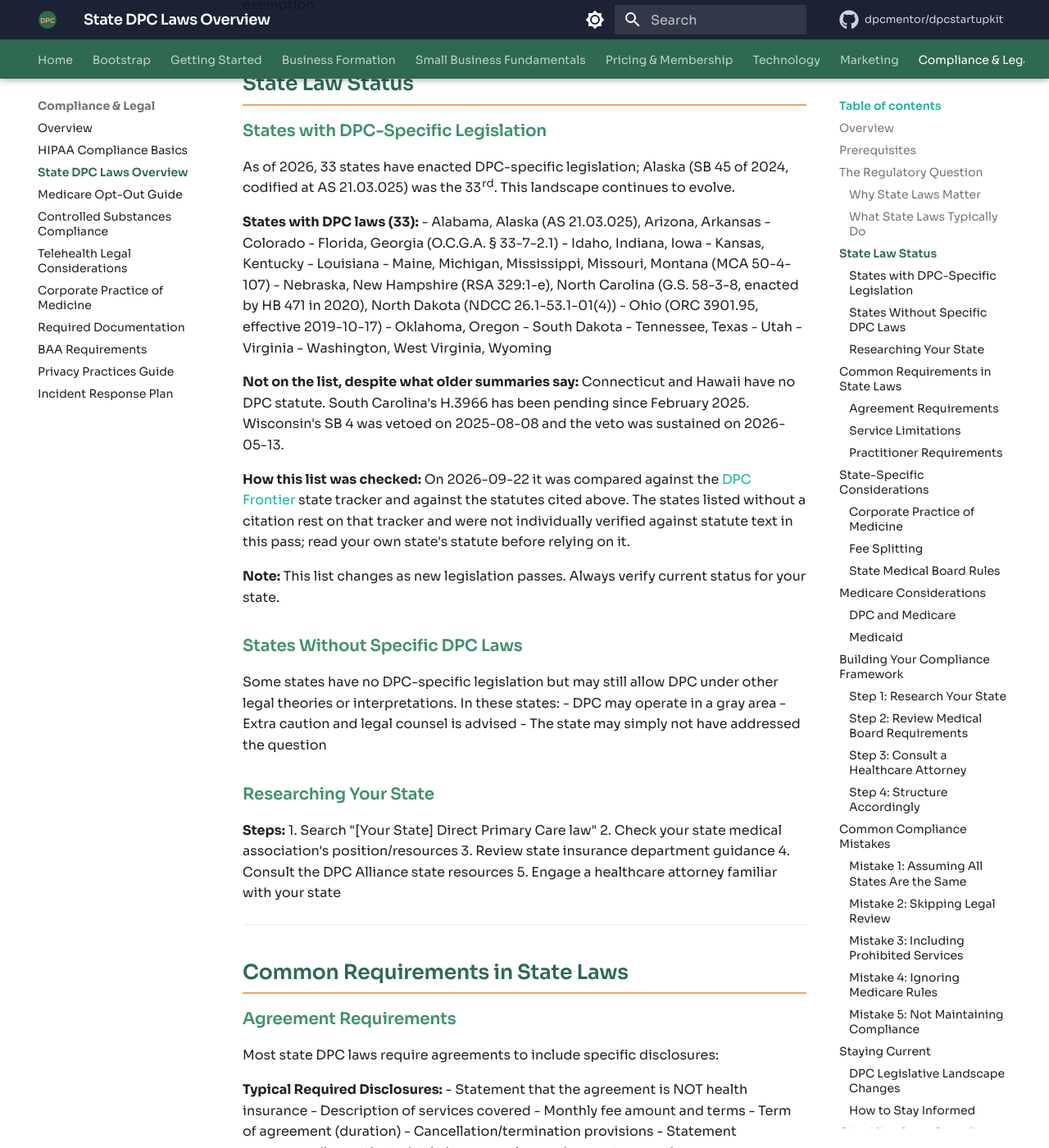
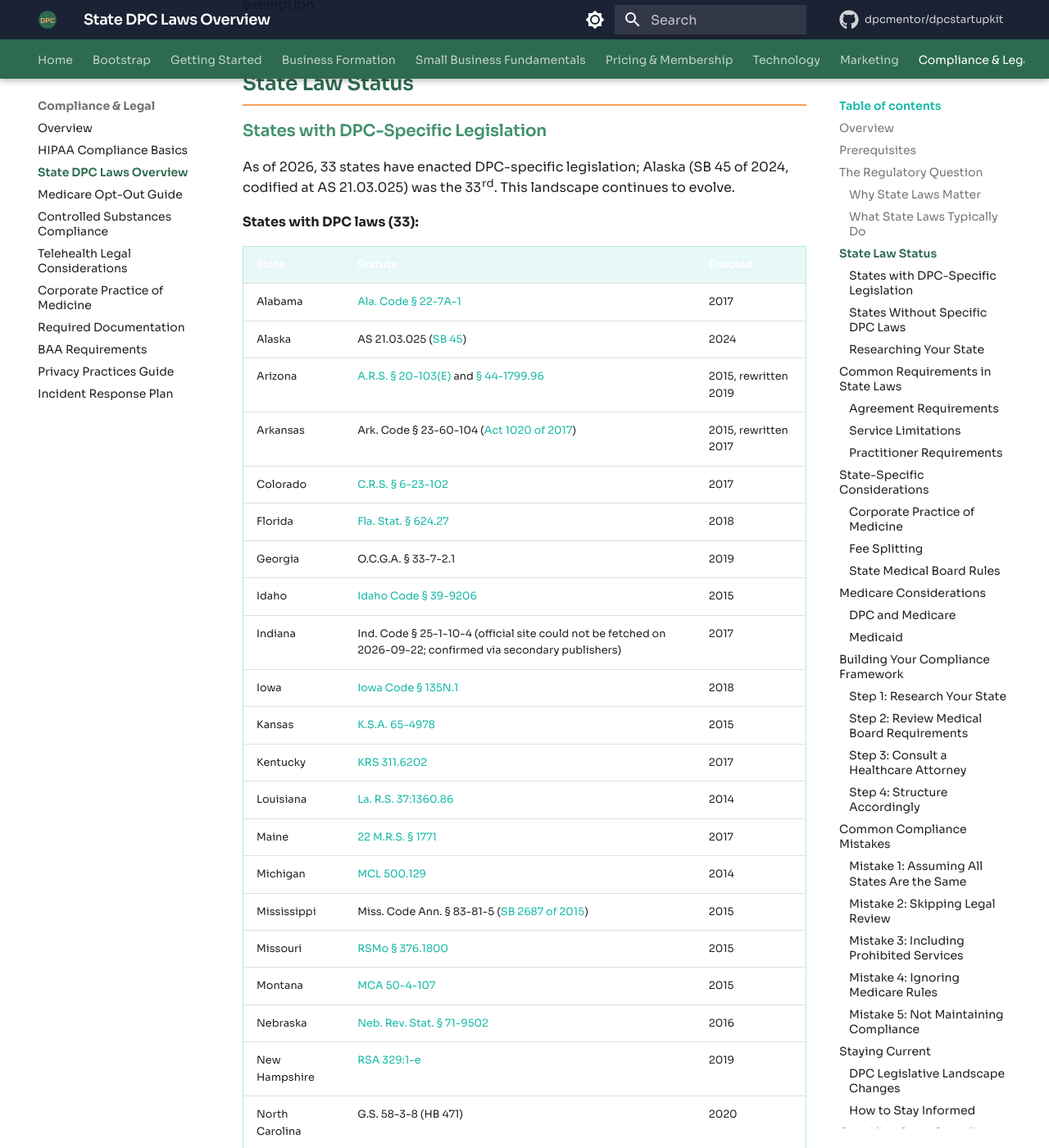
Before and after one commit to dpcmentor/dpcstartupkit, an MkDocs documentation site: the page built from docs/compliance-legal/state-dpc-laws-overview.md, in a window 1280 px wide and 1400 px high, scrolled down 1315 px. Shown: the whole window at 82% size. Built offline with MkDocs 1.6.1 and Material for MkDocs 9.7.7, drawn with Linux system fonts in a browser that asks for light colours; comment, search, counter and statistics services are not loaded; some of the changed text lies outside the part shown.

Commit message:
docs: cite every state DPC statute to its official legislature site
All 33 entries now link the current code section (Indiana via secondary
publishers, as its official site cannot be fetched). Notes that Oregon is
a certification regime and Utah an exemption with a required disclaimer.

```diff
--- a/docs/compliance-legal/state-dpc-laws-overview.md
+++ b/docs/compliance-legal/state-dpc-laws-overview.md
@@ -48,25 +48,48 @@ DPC-enabling legislation generally:
 As of 2026, 33 states have enacted DPC-specific legislation; Alaska (SB 45 of 2024, codified at AS 21.03.025) was the 33rd. This landscape continues to evolve.
 
 **States with DPC laws (33):**
-- Alabama, Alaska (AS 21.03.025), Arizona, Arkansas
-- Colorado
-- Florida, Georgia (O.C.G.A. § 33-7-2.1)
-- Idaho, Indiana, Iowa
-- Kansas, Kentucky
-- Louisiana
-- Maine, Michigan, Mississippi, Missouri, Montana (MCA 50-4-107)
-- Nebraska, New Hampshire (RSA 329:1-e), North Carolina (G.S. 58-3-8, enacted by HB 471 in 2020), North Dakota (NDCC 26.1-53.1-01(4))
-- Ohio (ORC 3901.95, effective 2019-10-17)
-- Oklahoma, Oregon
-- South Dakota
-- Tennessee, Texas
-- Utah
-- Virginia
-- Washington, West Virginia, Wyoming
+
+| State | Statute | Enacted |
+|---|---|---|
+| Alabama | [Ala. Code § 22-7A-1](https://alison.legislature.state.al.us/code-of-alabama?section=22-7A-1) | 2017 |
+| Alaska | AS 21.03.025 ([SB 45](https://www.akleg.gov/basis/Bill/Text/33?Hsid=SB0045E)) | 2024 |
+| Arizona | [A.R.S. § 20-103(E)](https://www.azleg.gov/ars/20/00103.htm) and [§ 44-1799.96](https://www.azleg.gov/ars/44/01799-96.htm) | 2015, rewritten 2019 |
+| Arkansas | Ark. Code § 23-60-104 ([Act 1020 of 2017](https://arkleg.state.ar.us/Home/FTPDocument?path=%2FACTS%2F2017R%2FPublic%2FACT1020.pdf)) | 2015, rewritten 2017 |
+| Colorado | [C.R.S. § 6-23-102](https://leg.colorado.gov/bills/hb17-1115) | 2017 |
+| Florida | [Fla. Stat. § 624.27](https://www.flsenate.gov/Laws/Statutes/2026/0624.27) | 2018 |
+| Georgia | O.C.G.A. § 33-7-2.1 | 2019 |
+| Idaho | [Idaho Code § 39-9206](https://legislature.idaho.gov/statutesrules/idstat/title39/t39ch92/sect39-9206/) | 2015 |
+| Indiana | Ind. Code § 25-1-10-4 (official site could not be fetched on 2026-09-22; confirmed via secondary publishers) | 2017 |
+| Iowa | [Iowa Code § 135N.1](https://www.legis.iowa.gov/docs/code/135N.1.pdf) | 2018 |
+| Kansas | [K.S.A. 65-4978](https://ksrevisor.gov/statutes/chapters/ch65/065_049_0078.html) | 2015 |
+| Kentucky | [KRS 311.6202](https://apps.legislature.ky.gov/law/statutes/statute.aspx?id=45769) | 2017 |
+| Louisiana | [La. R.S. 37:1360.86](https://www.legis.la.gov/legis/Law.aspx?d=919730) | 2014 |
+| Maine | [22 M.R.S. § 1771](https://legislature.maine.gov/statutes/22/title22sec1771.html) | 2017 |
+| Michigan | [MCL 500.129](https://legislature.mi.gov/Laws/MCL?objectName=MCL-500-129) | 2014 |
+| Mississippi | Miss. Code Ann. § 83-81-5 ([SB 2687 of 2015](https://billstatus.ls.state.ms.us/documents/2015/html/SB/2600-2699/SB2687SG.htm)) | 2015 |
+| Missouri | [RSMo § 376.1800](https://revisor.mo.gov/main/OneSection.aspx?section=376.1800) | 2015 |
+| Montana | [MCA 50-4-107](https://mca.legmt.gov/bills/mca/title_0500/chapter_0040/part_0010/section_0070/0500-0040-0010-0070.html) | 2015 |
+| Nebraska | [Neb. Rev. Stat. § 71-9502](https://nebraskalegislature.gov/laws/statutes.php?statute=71-9502) | 2016 |
+| New Hampshire | [RSA 329:1-e](https://www.gc.nh.gov/rsa/html/XXX/329/329-1-e.htm) | 2019 |
+| North Carolina | G.S. 58-3-8 (HB 471) | 2020 |
+| North Dakota | [NDCC 26.1-53.1-01(4)](https://ndlegis.gov/cencode/t26-1c53-1.pdf) | 2019 |
+| Ohio | [ORC 3901.95](https://codes.ohio.gov/ohio-revised-code/section-3901.95) | 2019 |
+| Oklahoma | [36 O.S. § 4605](https://www.oscn.net/applications/oscn/DeliverDocument.asp?CiteID=475624) | 2015 |
+| Oregon | [ORS 735.500 to 735.510](https://www.oregonlegislature.gov/bills_laws/ors/ors735.html) (a certification regime, not an exemption; see note) | 2011 |
+| South Dakota | [SDCL 34-54-2](https://sdlegislature.gov/Statutes/34-54-2) | 2021 |
+| Tennessee | Tenn. Code Ann. § 63-1-504 ([SB 2317 of 2020](https://capitol.tn.gov/Bills/111/Bill/SB2317.PDF)) | 2016, rewritten 2020 |
+| Texas | Tex. Occ. Code § 162.253 ([HB 1945 of 2015](https://capitol.texas.gov/tlodocs/84R/billtext/html/HB01945F.htm)) | 2015 |
+| Utah | [Utah Code § 31A-4-106.5](https://le.utah.gov/xcode/Title31A/Chapter4/31A-4-S106.5.html) (an exemption with a mandatory disclaimer; see note) | 2012 |
+| Virginia | [Va. Code § 54.1-2997](https://law.lis.virginia.gov/vacode/title54.1/chapter29/section54.1-2997/) | 2017 |
+| Washington | [RCW 48.150.060](https://app.leg.wa.gov/RCW/default.aspx?cite=48.150.060) | 2007 |
+| West Virginia | [W. Va. Code § 30-3F-3](https://code.wvlegislature.gov/30-3F-3/) | 2017 |
+| Wyoming | Wyo. Stat. § 26-1-104(a)(vi) ([SF 49 of 2016](https://wyoleg.gov/2016/Enroll/SF0049.pdf)) | 2016 |
+
+**Two statutes work differently.** Oregon does not exempt DPC from insurance law; it requires the practice to be certified by the Department of Consumer and Business Services and to disclose that the agreement is not insurance. Utah exempts "medical retainer agreements" from its insurance code but requires a written disclaimer. Several other states have since renamed or widened their statutes to "direct health care" or "direct medical care" agreements (Florida, Iowa, Maine, Tennessee, West Virginia); the citations above are to the current sections.
 
 **Not on the list, despite what older summaries say:** Connecticut and Hawaii have no DPC statute. South Carolina's H.3966 has been pending since February 2025. Wisconsin's SB 4 was vetoed on 2025-08-08 and the veto was sustained on 2026-05-13.
 
-**How this list was checked:** On 2026-09-22 it was compared against the [DPC Frontier](https://www.dpcfrontier.com/) state tracker and against the statutes cited above. The states listed without a citation rest on that tracker and were not individually verified against statute text in this pass; read your own state's statute before relying on it.
+**How this list was checked:** On 2026-09-22 every entry was checked against the statute on the state legislature's official site (Indiana against secondary publishers, because the official site could not be fetched) and against the [DPC Frontier](https://www.dpcfrontier.com/) state tracker. No additional state with an enacted DPC statute was found. Read your own state's statute before relying on it; the text, not this table, governs.
 
 **Note:** This list changes as new legislation passes. Always verify current status for your state.
 
```
